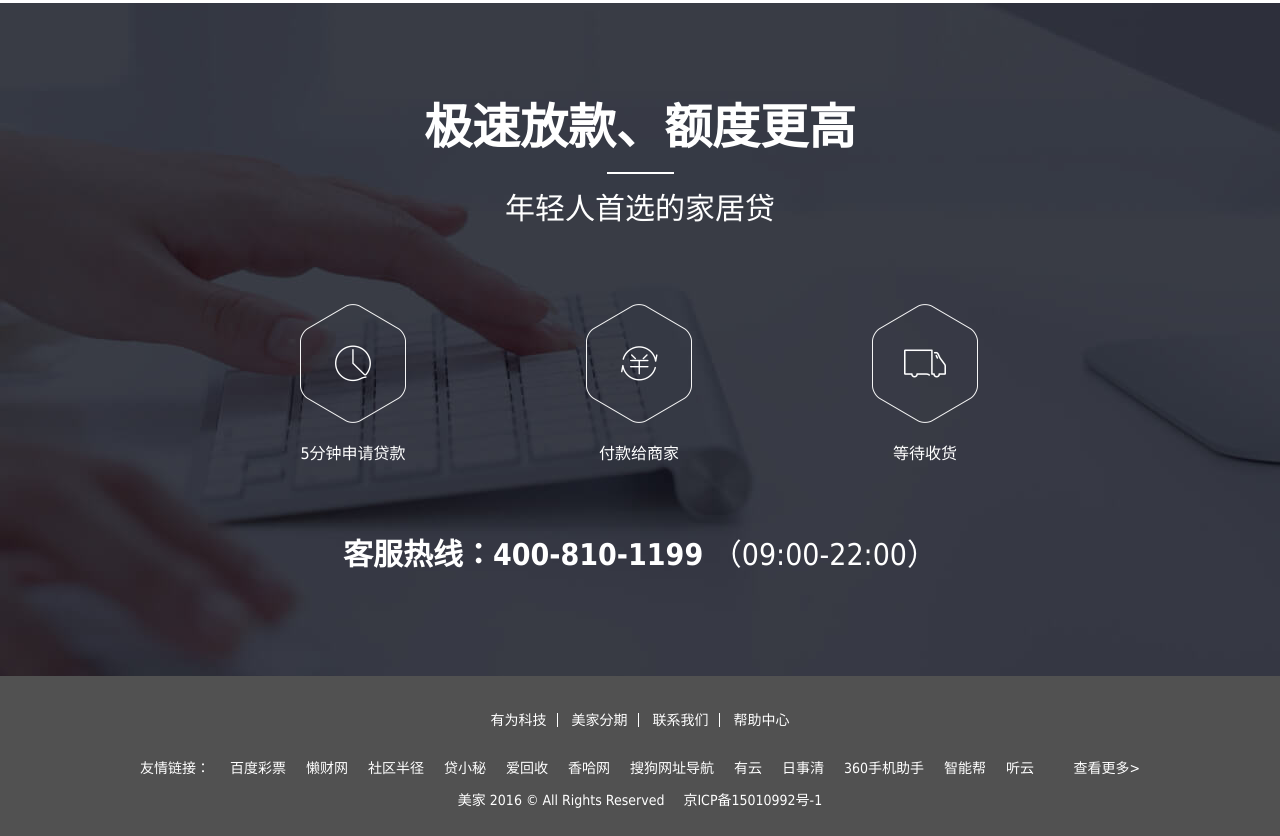
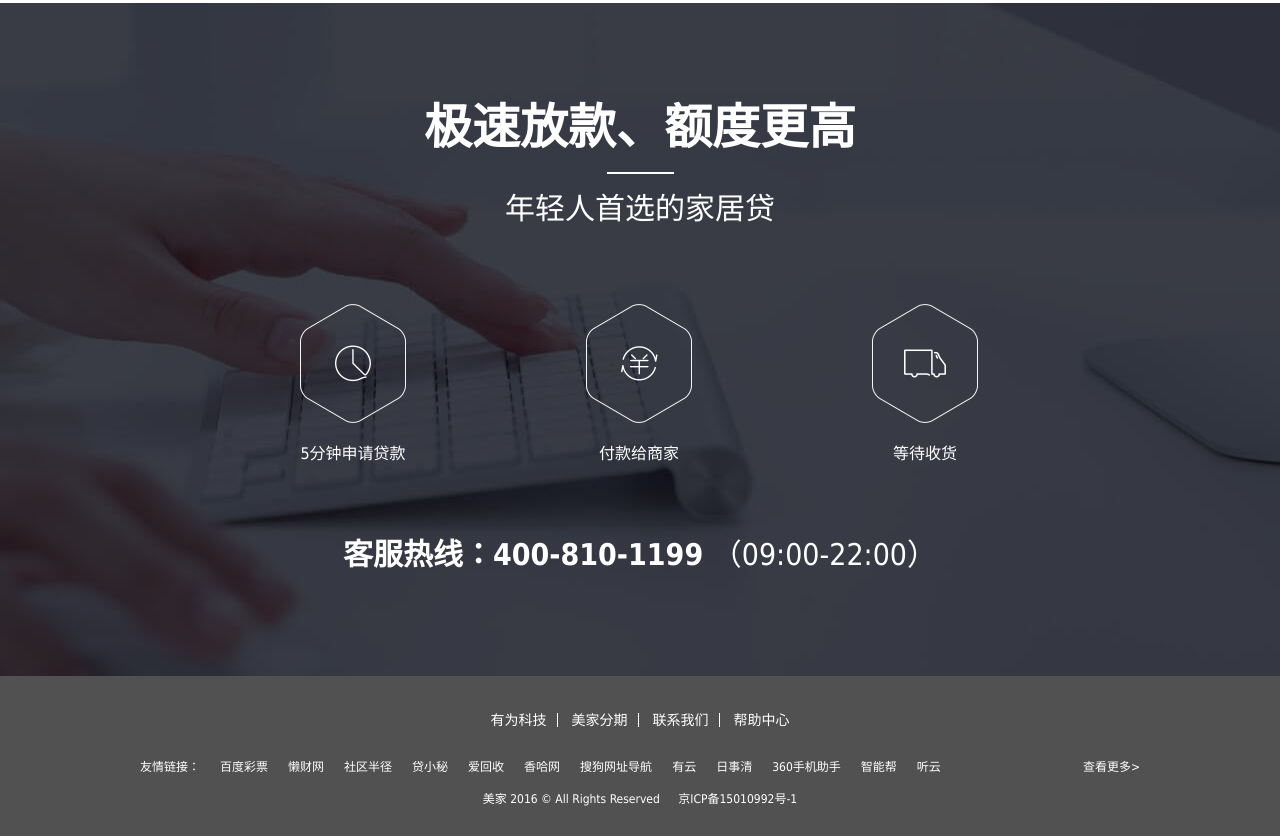
Before and after one commit to lupinge/meijiafenqi_pc, a plain HTML site: page index/index.html in a window 1280 px wide. Shown: the part 1454-2290 px from the top of the page. Drawn offline with Linux system fonts and the light colour scheme.

Commit message:
footer-size

```diff
--- a/index/index.css
+++ b/index/index.css
@@ -394,7 +394,8 @@ a.btn-apply:hover {
 .links-info {
     width:1000px;
     margin: 27px auto 0;
-    overflow:hidden
+    overflow:hidden;
+    font-size: 12px;
 }
 .links-info .links-tit {
     color:#fff;
@@ -425,6 +426,7 @@ a.btn-apply:hover {
 .copyright{
     margin-top: 10px;
     text-align: center;
+    font-size: 12px;
 }
 a.copyright-bei{
     margin-left: 15px;
```
